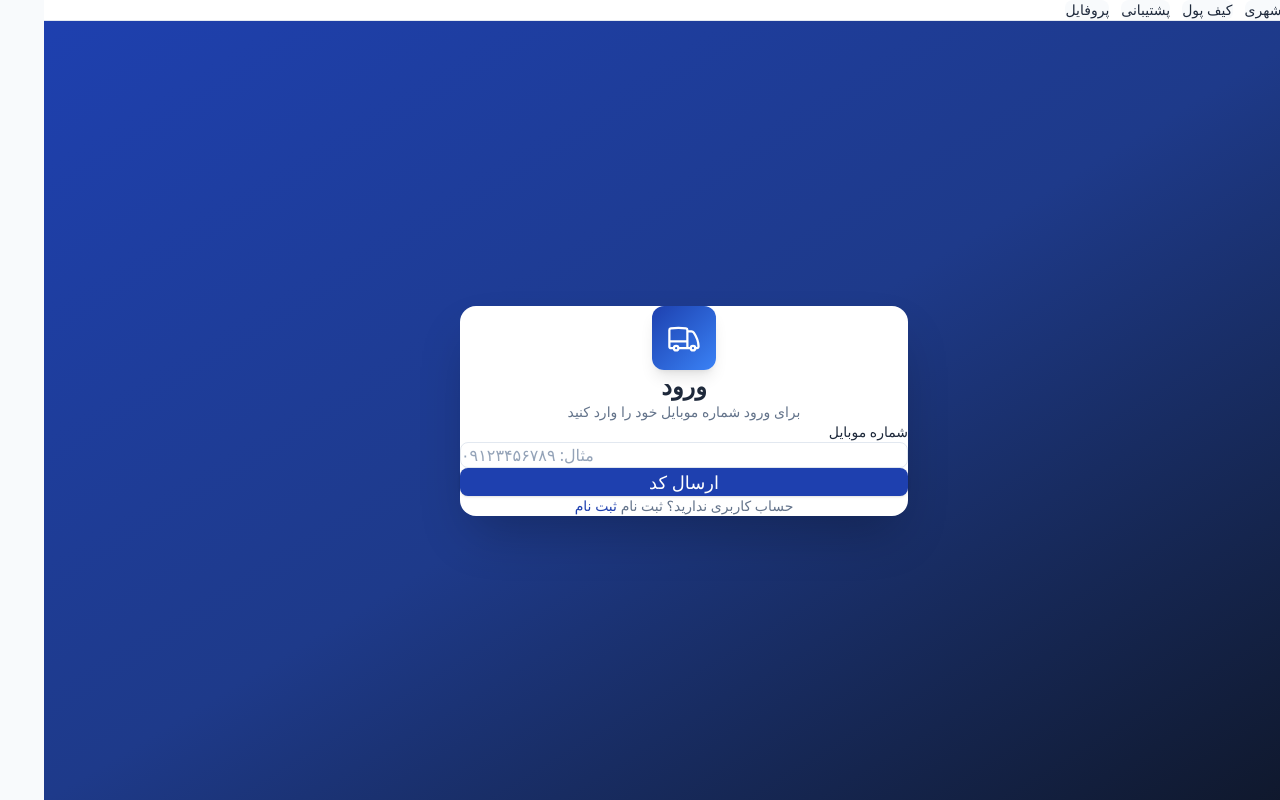
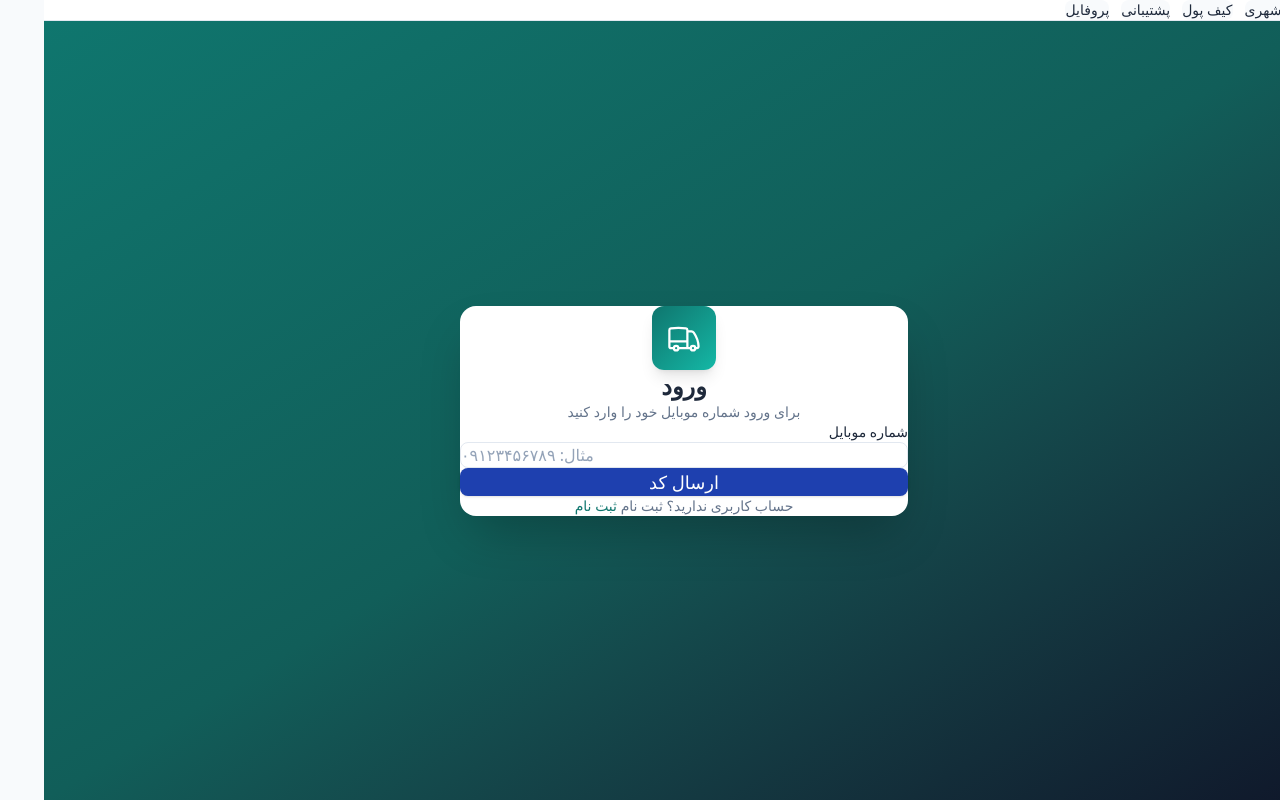
Before and after one commit to aliakbarhasani/safar-service, a Next.js app in the folder client-web/: page /auth/login in a window 1280 px wide. Built offline with nearby package versions, Linux system fonts and the light colour scheme; no server answers; a small style sheet from the web is missing.

Commit message:
ui(auth): align auth screens with turquoise brand

```diff
--- a/client-web/src/app/auth/login/page.tsx
+++ b/client-web/src/app/auth/login/page.tsx
@@ -69,11 +69,11 @@ export default function LoginPage() {
   };
 
   return (
-    <div className="flex-1 flex items-center justify-center bg-gradient-to-br from-[#1e40af] via-[#1e3a8a] to-[#0f172a] p-4">
+    <div className="flex-1 flex items-center justify-center bg-gradient-to-br from-[#0f766e] via-[#115e59] to-[#0f172a] p-4">
       <div className="w-full max-w-md bg-white rounded-2xl shadow-2xl p-8">
         {/* Logo */}
         <div className="flex justify-center mb-6">
-          <div className="w-16 h-16 rounded-xl bg-gradient-to-br from-[#1e40af] to-[#3b82f6] flex items-center justify-center shadow-lg">
+          <div className="w-16 h-16 rounded-xl bg-gradient-to-br from-[#0f766e] to-[#14b8a6] flex items-center justify-center shadow-lg">
             <svg
               className="w-9 h-9 text-white"
               fill="none"
@@ -131,7 +131,7 @@ export default function LoginPage() {
           {config.texts.auth.registerLink}{" "}
           <Link
             href="/auth/register"
-            className="text-[#1e40af] font-medium hover:underline"
+            className="text-[#0f766e] font-medium hover:underline"
           >
             {config.texts.auth.registerButton}
           </Link>
```
